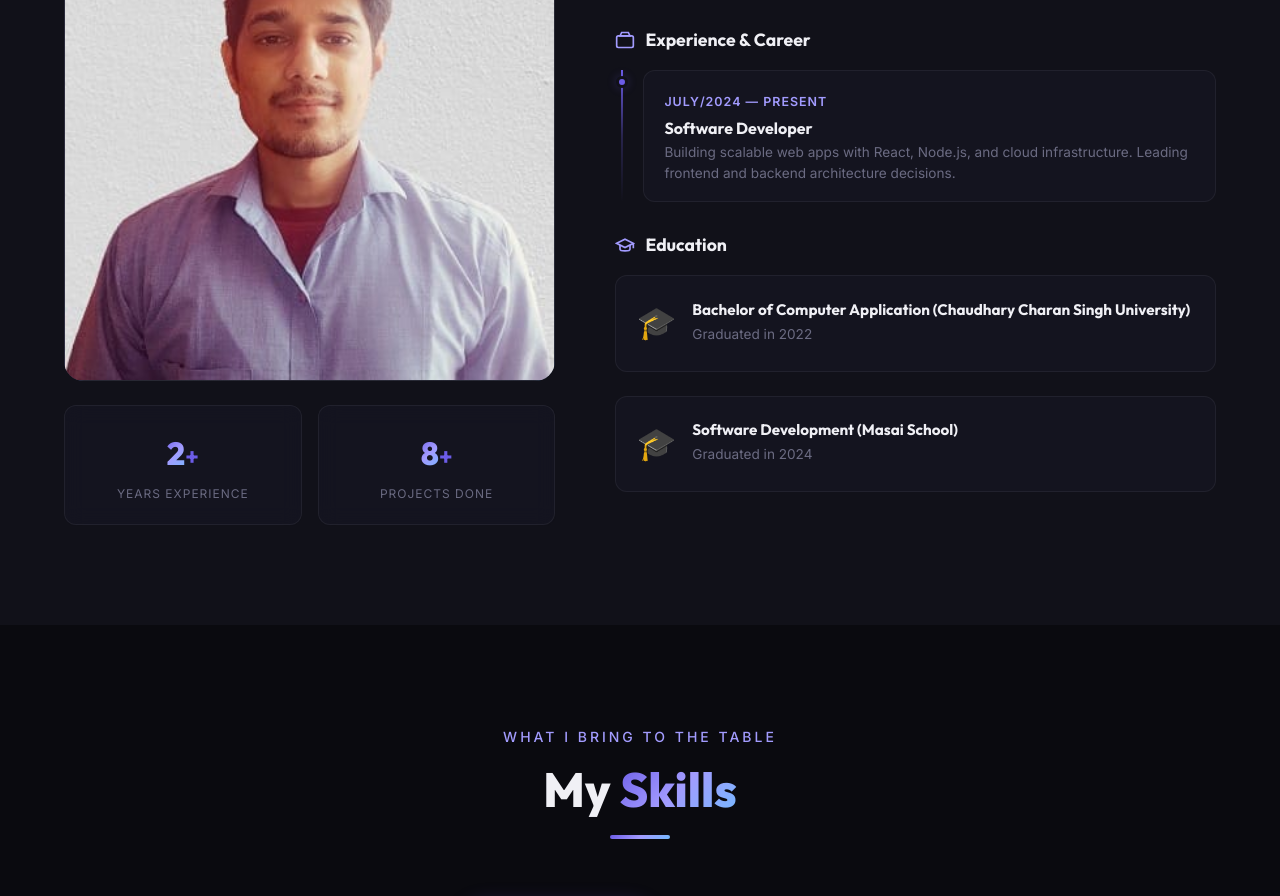
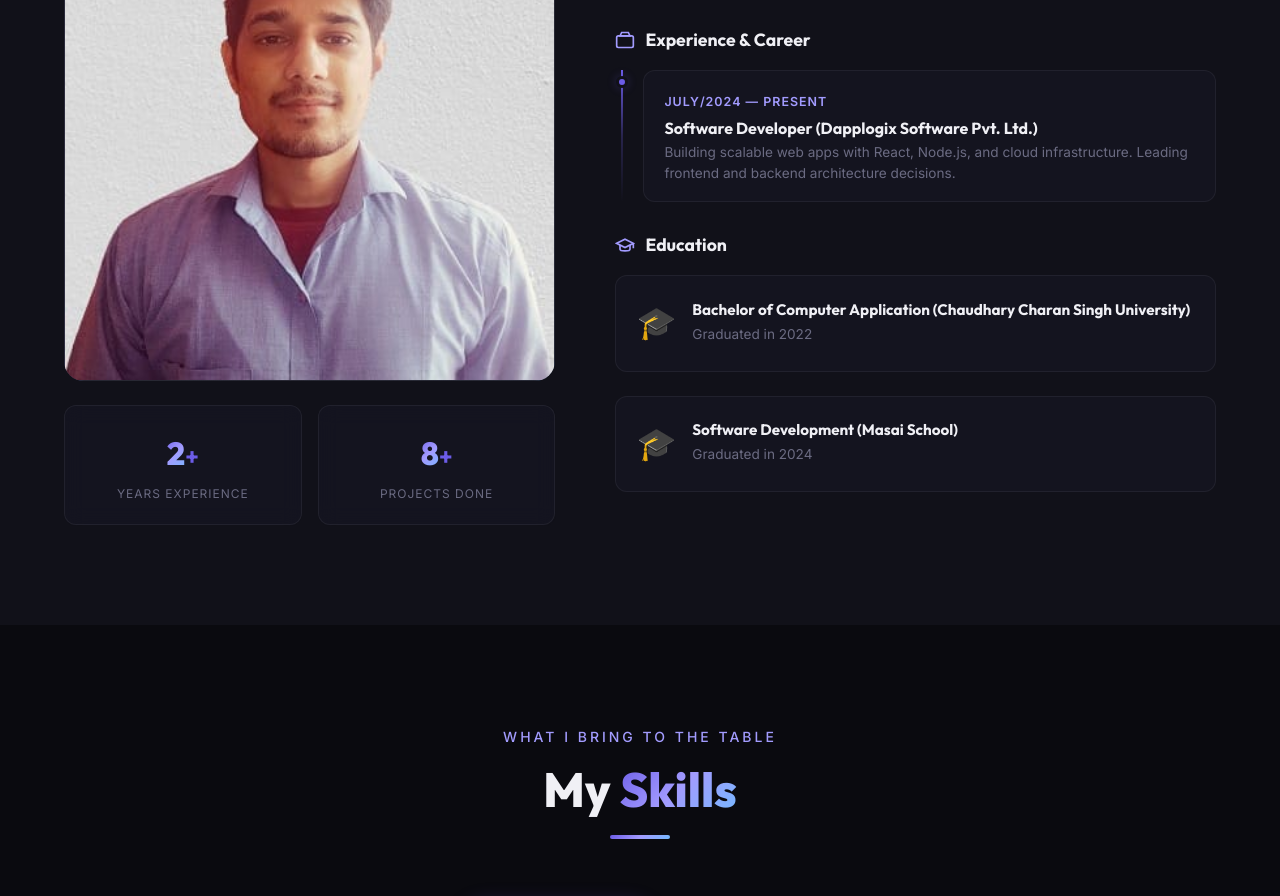
Before and after one commit to ak8459/ak8459.github.io, a plain HTML site: page index.html in a window 1280 px wide. Shown: the part 1307-2203 px from the top of the page. Drawn offline with Linux system fonts and the light colour scheme.

Commit message:
updated job title to include company name

```diff
--- a/index.html
+++ b/index.html
@@ -229,7 +229,7 @@
                                 <div class="timeline-dot"></div>
                                 <div class="timeline-content">
                                     <span class="timeline-date">July/2024 — Present</span>
-                                    <h5>Software Developer</h5>
+                                    <h5>Software Developer (Dapplogix Software Pvt. Ltd.)</h5>
                                     <p>Building scalable web apps with React, Node.js, and cloud infrastructure. Leading
                                         frontend and backend architecture decisions.</p>
                                 </div>
```
